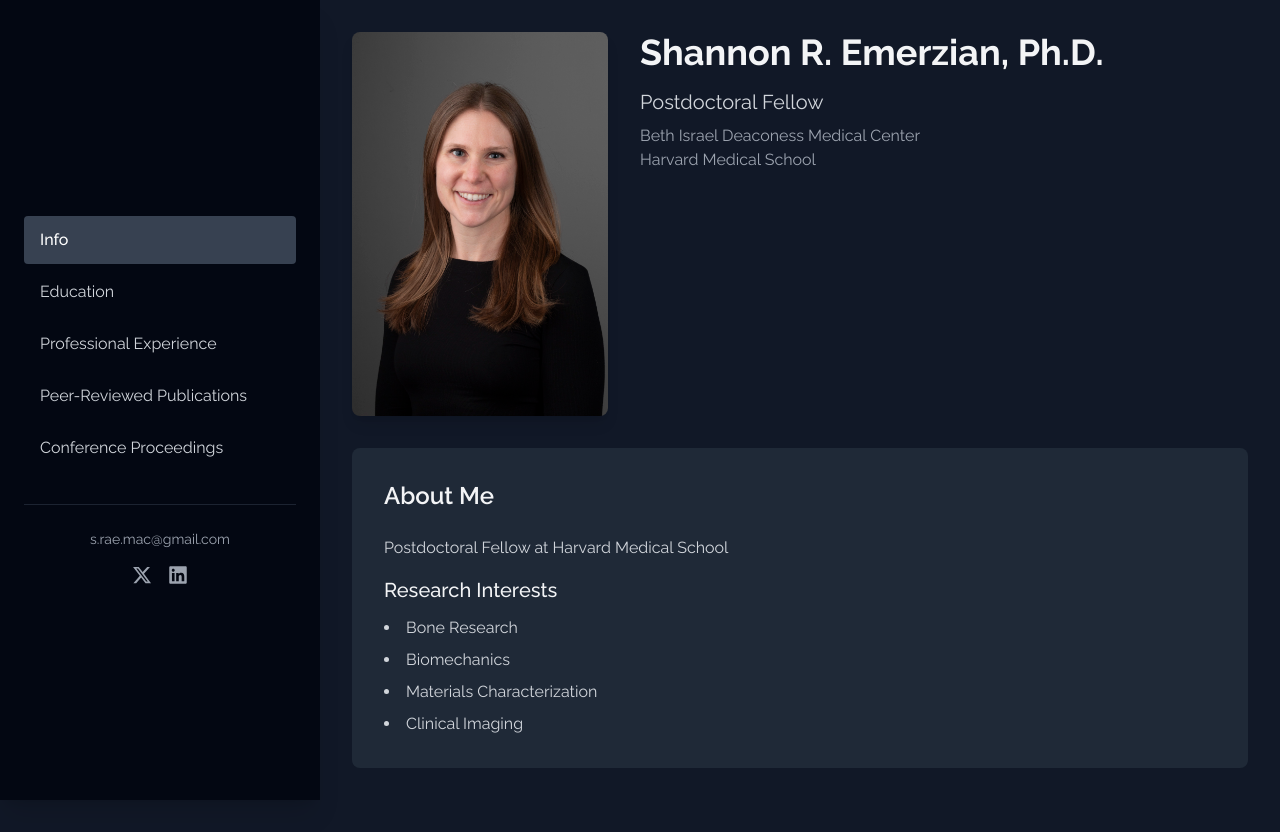
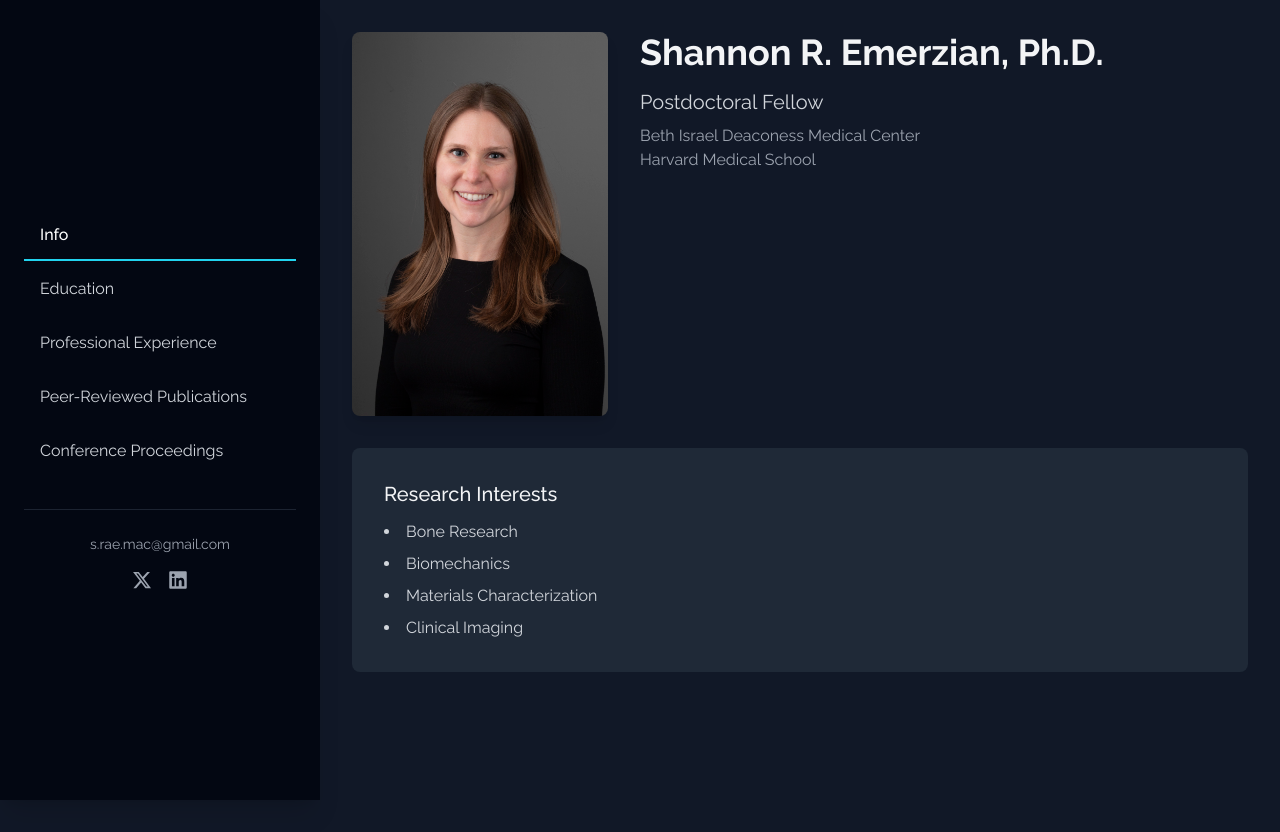
Before and after one commit to semerzian/website, a React (Create React App) app in the folder my-app/: page / in a window 1280 px wide. After the commit the page ends 800 px from the top, so only its background shows below. Built offline with nearby package versions, Linux system fonts and the light colour scheme.

Commit message:
Enable to be hosted on github pages

```diff
--- a/my-app/package.json
+++ b/my-app/package.json
@@ -2,6 +2,7 @@
   "name": "my-app",
   "version": "0.1.0",
   "private": true,
+  "homepage": "https://[your-github-username].github.io/[repository-name]",
   "dependencies": {
     "@babel/core": "^7.24.0",
     "@babel/preset-react": "^7.23.3",
@@ -18,7 +19,9 @@
     "start": "react-scripts start",
     "build": "react-scripts build",
     "test": "react-scripts test",
-    "eject": "react-scripts eject"
+    "eject": "react-scripts eject",
+    "predeploy": "npm run build",
+    "deploy": "gh-pages -d build"
   },
   "eslintConfig": {
     "extends": [
@@ -41,6 +44,7 @@
   "devDependencies": {
     "@babel/plugin-proposal-private-property-in-object": "^7.21.11",
     "autoprefixer": "^10.4.14",
+    "gh-pages": "^6.2.0",
     "postcss": "^8.4.21",
     "tailwindcss": "^3.3.1"
   }
--- a/my-app/public/index.html
+++ b/my-app/public/index.html
@@ -2,7 +2,7 @@
 <html lang="en" class="dark">
   <head>
     <meta charset="utf-8" />
-    <link rel="icon" href="%PUBLIC_URL%/favicon.ico" />
+    <link rel="icon" href="./favicon.ico" />
     <link rel="preconnect" href="https://fonts.googleapis.com">
     <link rel="preconnect" href="https://fonts.gstatic.com" crossorigin>
     <link href="https://fonts.googleapis.com/css2?family=Raleway:wght@300;400;500;600;700&display=swap" rel="stylesheet">
@@ -10,14 +10,14 @@
     <meta name="theme-color" content="#000000" />
     <meta
       name="description"
-      content="Web site created using create-react-app"
+      content="Shannon R. Emerzian's Academic Website"
     />
-    <link rel="apple-touch-icon" href="%PUBLIC_URL%/logo192.png" />
+    <link rel="apple-touch-icon" href="./logo192.png" />
     <!--
       manifest.json provides metadata used when your web app is installed on a
       user's mobile device or desktop. See https://developers.google.com/web/fundamentals/web-app-manifest/
     -->
-    <link rel="manifest" href="%PUBLIC_URL%/manifest.json" />
+    <link rel="manifest" href="./manifest.json" />
     <!--
       Notice the use of %PUBLIC_URL% in the tags above.
       It will be replaced with the URL of the `public` folder during the build.
--- a/my-app/src/components/Home.jsx
+++ b/my-app/src/components/Home.jsx
@@ -5,7 +5,7 @@ function Home() {
     <div className="max-w-4xl">
       <div className="flex items-start gap-8 mb-8">
         <img
-          src="/images/Shannon R Emerzian 20231101_04.jpg"
+          src="./images/Shannon R Emerzian 20231101_04.jpg"
           alt={profileData.name}
           className="w-64 rounded-lg shadow-lg"
         />
@@ -18,11 +18,7 @@ function Home() {
       </div>
 
       <div className="bg-gray-800 rounded-lg p-8 mb-8">
-        <h2 className="text-2xl font-semibold mb-6">About Me</h2>
         <div className="space-y-4">
-          <p className="text-gray-300">
-            {profileData.currentPosition.title} at {profileData.currentPosition.institution}
-          </p>
           <div>
             <h3 className="text-xl font-medium mb-3">Research Interests</h3>
             <ul className="list-disc list-inside text-gray-300 space-y-2">
--- a/my-app/src/components/Sidebar.jsx
+++ b/my-app/src/components/Sidebar.jsx
@@ -21,10 +21,10 @@ function Sidebar({ currentPage, setCurrentPage }) {
             <button
               key={item.id}
               onClick={() => setCurrentPage(item.id)}
-              className={`w-full text-left px-4 py-3 rounded transition-colors duration-150 ${
+              className={`w-full text-left px-4 py-3 transition-all duration-150 border-b-2 ${
                 currentPage === item.id
-                  ? 'bg-gray-700 text-white font-medium'
-                  : 'text-gray-300 hover:bg-gray-700 hover:text-white'
+                  ? 'text-white font-medium border-cyan-400'
+                  : 'text-gray-300 border-transparent hover:text-white hover:border-cyan-400/50'
               }`}
             >
               {item.label}
--- a/my-app/src/data/profile.json
+++ b/my-app/src/data/profile.json
@@ -15,7 +15,8 @@
   "currentPosition": {
     "title": "Postdoctoral Fellow",
     "department": "Beth Israel Deaconess Medical Center",
-    "institution": "Harvard Medical School"
+    "institution": "Harvard Medical School",
+    "location": "Boston, MA"
   },
   "profileImage": "/images/Shannon R Emerzian 20231101_04.jpg"
 }
```
Also changed, not shown: 1 other file (tests, documents, lock files or other folders).
